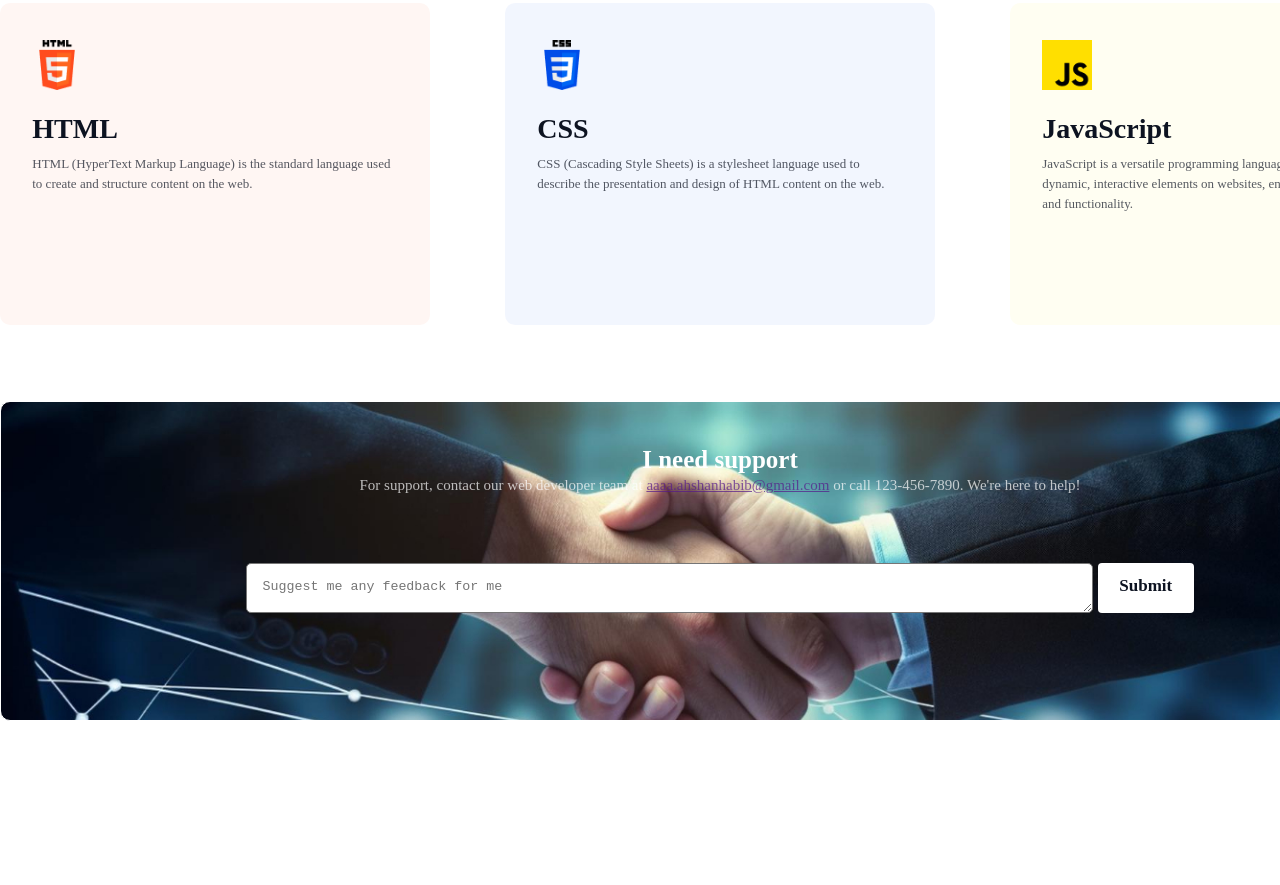
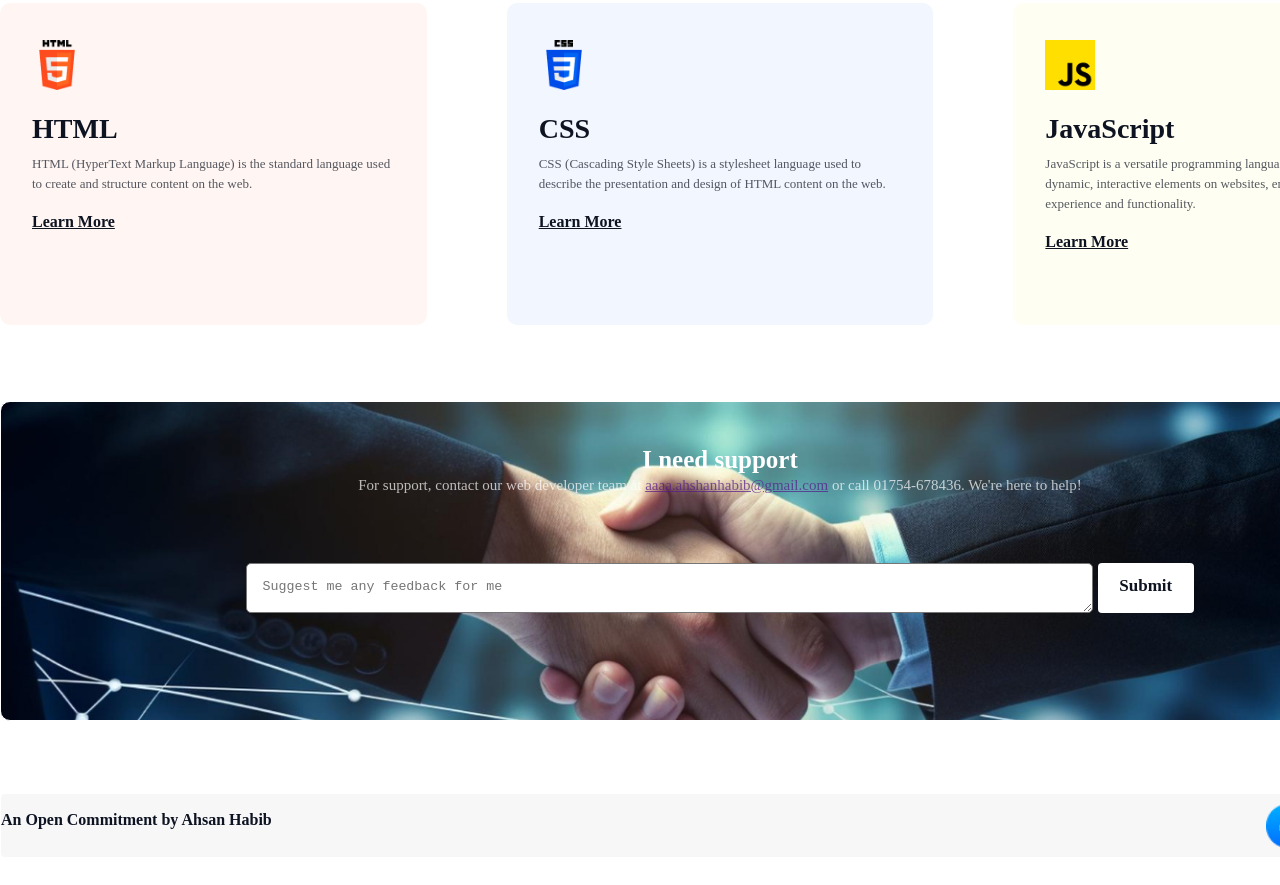
Before and after one commit to Ahsan-1015/Assignment-1-B10, a plain HTML site: page index.html in a window 1280 px wide. Shown: the part 3097-3982 px from the top of the page. Before the commit the page ends 3890 px from the top, so only its background shows below. Drawn offline with Linux system fonts and the light colour scheme; a web font is replaced by a local one.

Commit message:
footer icon added

```diff
--- a/index.html
+++ b/index.html
@@ -161,7 +161,8 @@
                         <p class="language-bg-subtitle">HTML (HyperText Markup Language) is the standard language used
                             to create and structure content on
                             the web.
-                        </p>
+                        </p><br>
+                        <a class="lern-container" href="">Learn More</a>
                     </div>
 
                 </div>
@@ -173,7 +174,8 @@
                         <p class="language-bg-subtitle">CSS (Cascading Style Sheets) is a stylesheet language used to
                             describe the presentation and design of HTML content on the web.
 
-                        </p>
+                        </p><br>
+                        <a class="lern-container" href="">Learn More</a>
                     </div>
 
                 </div>
@@ -185,6 +187,8 @@
                         <h2 class="language-bg-title">JavaScript</h2>
                         <p class="language-bg-subtitle">JavaScript is a versatile programming language used to create
                             dynamic, interactive elements on websites, enhancing user experience and functionality.</p>
+                        <br>
+                        <a class="lern-container" href="">Learn More</a>
                     </div>
 
                 </div>
@@ -198,7 +202,8 @@
             <div class="support-container">
                 <div class="support-container-text">
                     <h2 class="support-container-text-title">I need support</h2>
-                    <p class="support-container-text-subtitle">For support, contact our web developer team at <a href="">aaaa.ahshanhabib@gmail.com</a> or call 123-456-7890. We're here to help!</p>
+                    <p class="support-container-text-subtitle">For support, contact our web developer team at <a
+                            href="">aaaa.ahshanhabib@gmail.com</a> or call 01754-678436. We're here to help!</p>
                 </div>
 
                 <div class="support-container-form">
@@ -213,6 +218,28 @@
 
         </section>
 
+        <section id="footer">
+            <div class="footer-container">
+                <div class="footer-container-text">
+                    <h4>An Open Commitment by Ahsan Habib</h4>
+                </div>
+
+                <div class="footer-container-icon">
+                    <a href=""><img src="./assets/facebook.png" alt=""></a>
+
+                    <a href=""><img src="./assets/github.png" alt=""></a>
+
+                    <a href=""><img src="./assets/linkedin-icon 1.png" alt=""></a>
+
+
+
+
+                </div>
+
+            </div>
+
+        </section>
+
     </footer>
 
 </body>
--- a/styles/style.css
+++ b/styles/style.css
@@ -285,9 +285,14 @@ footer {
 }
 
 #inspiration {
-    width: 95%;
+    width: 100%;
     margin: 0% auto;
     height: 730px;
+
+    box-sizing: border-box;
+    border: 1px solid rgba(13, 19, 33, 0.2);
+    border-radius: 10px;
+
 
 
     /* border: red 2px solid; */
@@ -333,6 +338,7 @@ footer {
     width: 90%;
     height: 570px;
     margin: 3% auto;
+    padding-bottom: 15px;
 
     /* border:  tomato 2px solid; */
 }
@@ -370,7 +376,8 @@ footer {
     display: flex;
     flex-direction: row;
 
-    gap: 75px;
+
+    gap: 80px;
 
 
 
@@ -423,6 +430,17 @@ footer {
 
 }
 
+.lern-container {
+    color: rgb(13, 19, 33);
+    font-family: Azeret Mono;
+    font-size: 16px;
+    font-weight: 700;
+    line-height: 19px;
+    padding-top: 20px;
+
+    text-decoration-line: underline;
+}
+
 /* support section styles start  */
 
 #support {
@@ -435,11 +453,15 @@ footer {
     background-position: center;
     border-radius: 10px;
 
-    /* background-color: rgba(19, 18, 18, 0.959); */
+
+
+
+    /* background-color: rgba(19, 16, 16, 0.342); */
     /* position: absolute; */
 
 
     border: white 1px solid;
+
 }
 
 .support-container {
@@ -453,9 +475,9 @@ footer {
 .support-container-text {
     width: 70%;
     height: 104px;
-
     margin: 0% auto;
     text-align: center;
+
 
     /* border: hotpink 2px solid; */
 }
@@ -467,6 +489,9 @@ footer {
     font-weight: 700;
     line-height: 30px;
     letter-spacing: 0%;
+
+
+
 
 }
 
@@ -505,7 +530,8 @@ footer {
     /* border: aqua 2px solid; */
 
 }
-.support-container-form>textarea{
+
+.support-container-form>textarea {
     border-radius: 5PX;
     padding: 15px;
 
@@ -519,8 +545,58 @@ footer {
     font-weight: 600;
     letter-spacing: 0%;
     margin: 13px auto;
-    background-color: rgb(255, 255, 255) ;
+    background-color: rgb(255, 255, 255);
     cursor: pointer;
     border: none;
+}
+
+/* footer icon styles ================= */
+
+#footer {
+    width: 100%;
+    height: 65PX;
+    margin: 5% auto;
+    background-color: rgba(13, 19, 33, 0.03);
+    border-radius: 5px;
+
+    border: white 1px solid;
+}
+
+.footer-container {
+    display: flex;
+    justify-content: space-between;
+
+    width: 100%;
+    height: 44px;
+    margin: 10px 0px;
+
+    /* border: gold 2px solid; */
+}
+
+.footer-container-text {
+    width: 45%;
+    height: 100%;
+    color: rgb(13, 19, 33);
+    font-family: Azeret Mono;
+    font-size: 16px;
+    font-weight: 500;
+    letter-spacing: 0%;
+    padding: 7px 0px;
+
+
+    /* border: blueviolet 2px solid; */
+}
+
+.footer-container-icon{
+    height: 100%;
+   width: 12%;
+   display: flex;
+   justify-content: space-between;
+
+    /* border:  rgb(0, 255, 0) 2px solid; */
+}
+
+.footer-container-icon>a>img{
+    height: 100%;
 
 }
```
